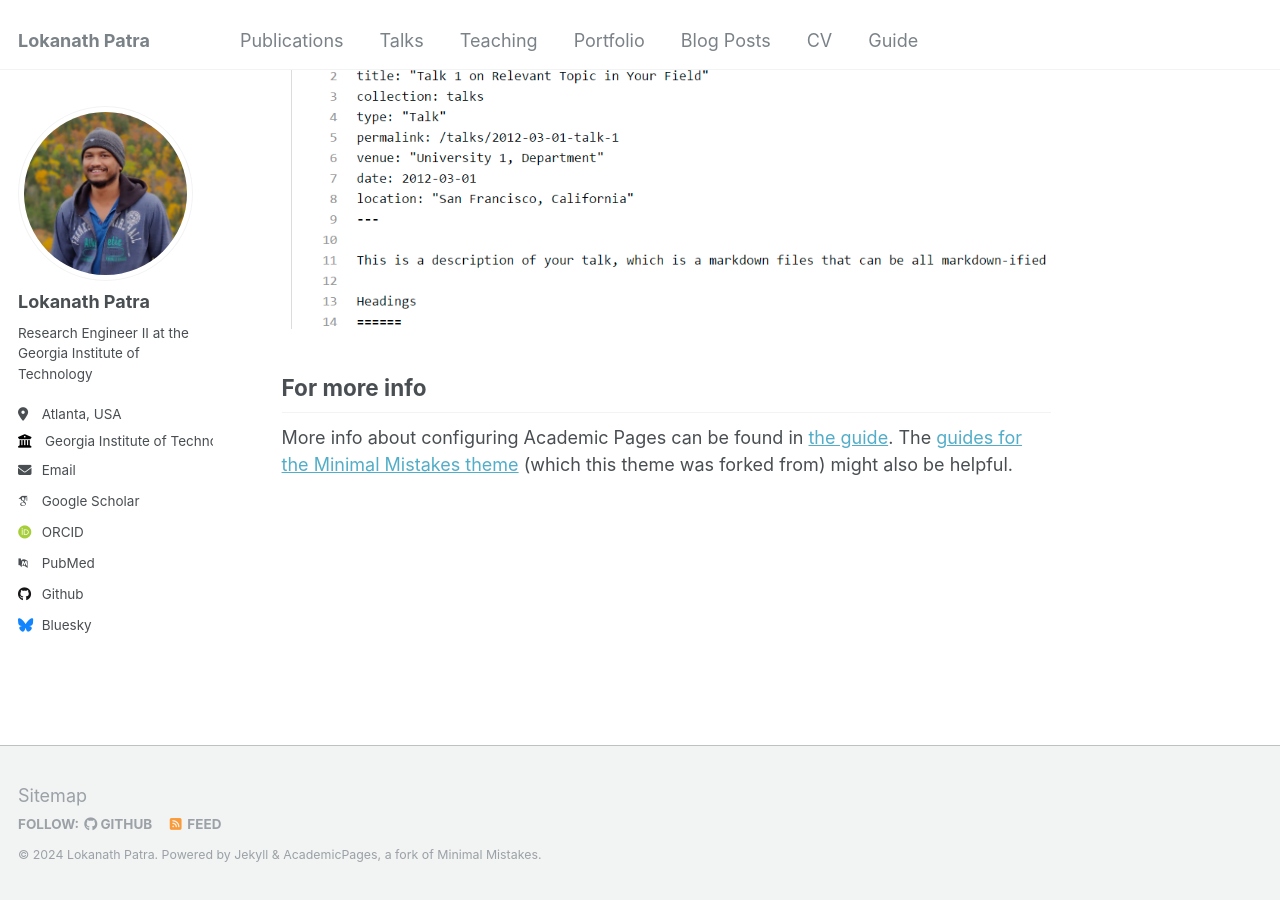
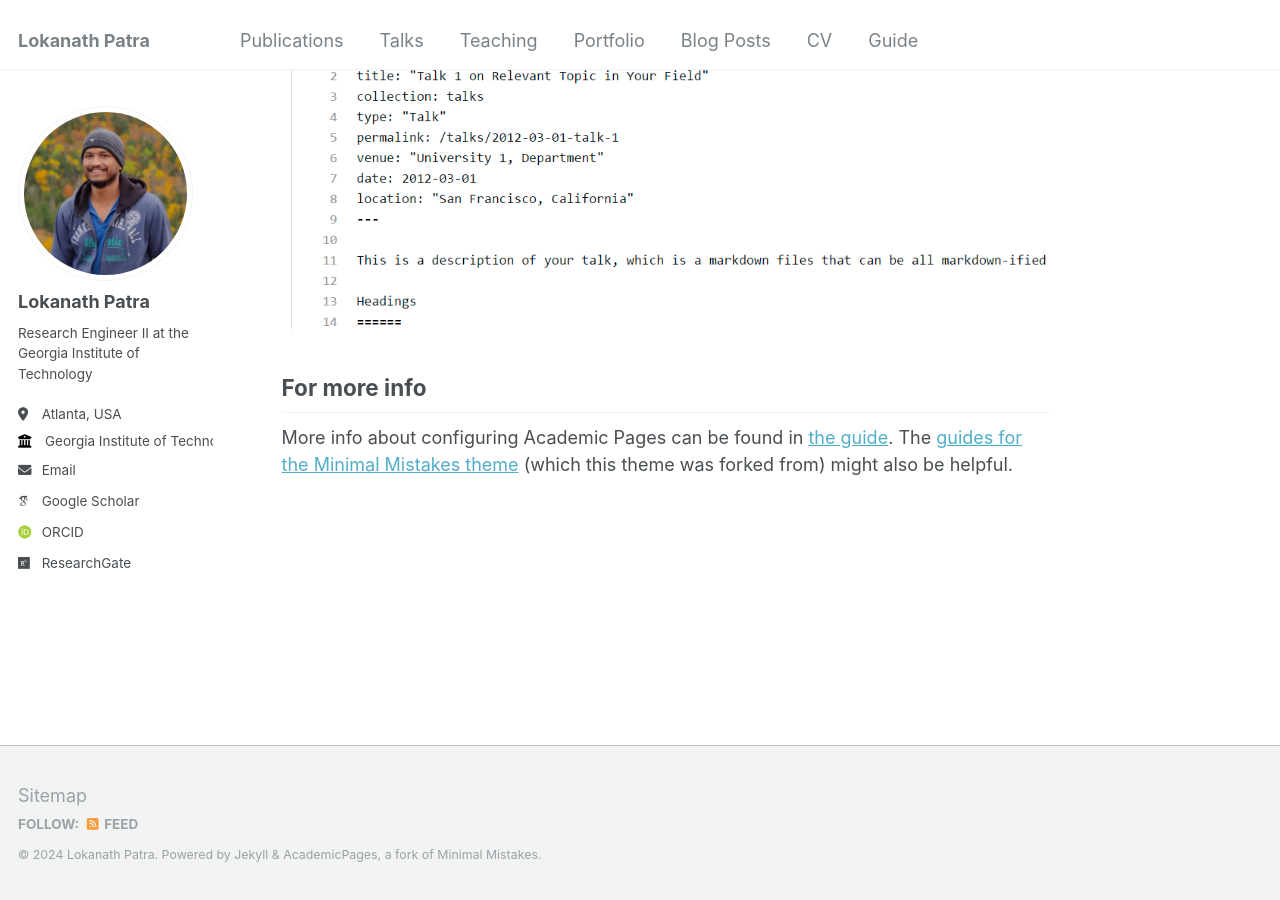
Before and after one commit to lokanath123/lokanath-patra, a Jekyll site: the page built from _pages/about.md, in a window 1280 px wide and 900 px high, scrolled down 2660 px. Built offline with Jekyll 4.4.1, drawn with Linux system fonts in a browser that asks for light colours; some web fonts are replaced; part of the change alters nothing that is shown.

Commit message:
Update _config.yml

```diff
--- a/_config.yml
+++ b/_config.yml
@@ -32,23 +32,23 @@ author:
 
   # Academic websites
   arxiv            : # URL - Update with the correct link to your profile
-  googlescholar    : "https://scholar.google.com/citations?user=PS_CX0AAAAAJ"
+  googlescholar    : "https://scholar.google.com/citations?hl=en&user=Nqn_IrkAAAAJ"
   impactstory      : # URL
-  orcid            : "http://orcid.org/yourorcidurl"
+  orcid            : "https://orcid.org/my-orcid?orcid=0000-0002-1050-5665"
   semantic         : # URL
-  pubmed           : "https://www.ncbi.nlm.nih.gov/pubmed/?term=john+snow"
-  researchgate     : # URL
+  pubmed           : # URL
+  researchgate     : "https://www.researchgate.net/profile/Lokanath-Patra"
 
   # Repositories and software development
   bitbucket        : # Username - Update with your username on the site
   codepen          : # Username
   dribbble         : # Username
-  github           : "academicpages"
+  github           : # Username
   kaggle           : # Username
   stackoverflow    : # User number or user number and name (i.e., use "1" or "1/jeff-atwood")
 
   # Social media
-  bluesky          : "bsky.app" # Replace this with you Bluesky username
+  bluesky          : # Username
   facebook         : # Username
   flickr           : # Username
   foursquare       : # Username
```
